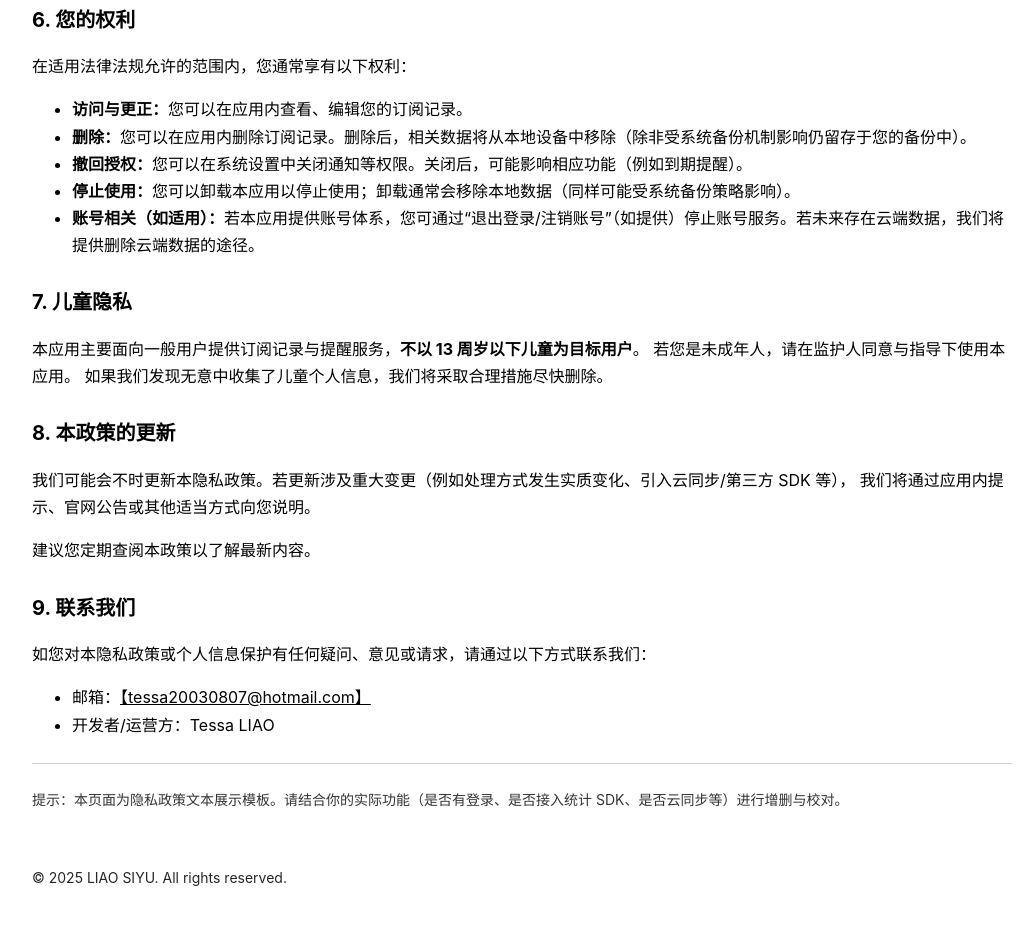
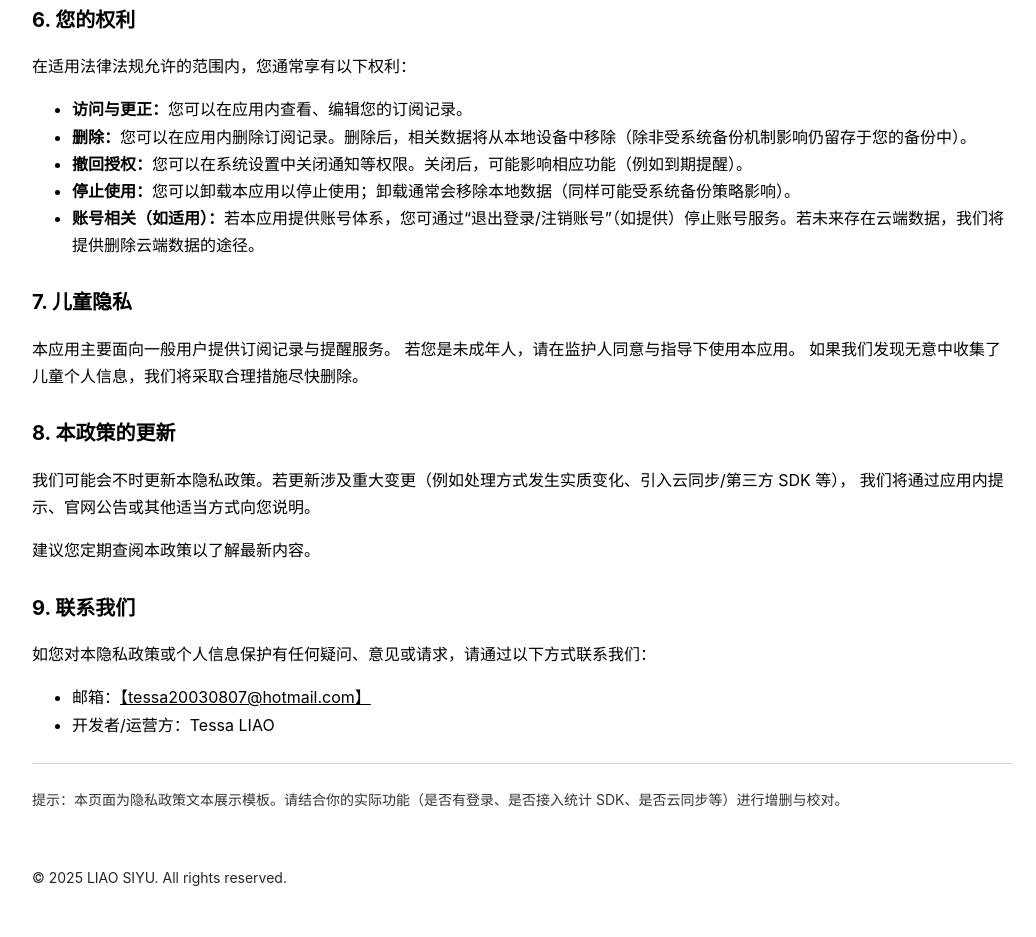
Before and after one commit to fishbbb/privateDocument, a plain HTML site: page index.html in a window 1280 px wide. Shown: the part 2941-3878 px from the top of the page, without its empty margins (118-1154 px from the left). Drawn offline with Linux system fonts and the light colour scheme.

Commit message:
Update index.html

```diff
--- a/index.html
+++ b/index.html
@@ -194,7 +194,7 @@
     <section id="children">
       <h2>7. 儿童隐私</h2>
       <p>
-        本应用主要面向一般用户提供订阅记录与提醒服务，<strong>不以 13 周岁以下儿童为目标用户</strong>。
+        本应用主要面向一般用户提供订阅记录与提醒服务。
         若您是未成年人，请在监护人同意与指导下使用本应用。
         如果我们发现无意中收集了儿童个人信息，我们将采取合理措施尽快删除。
       </p>
```
